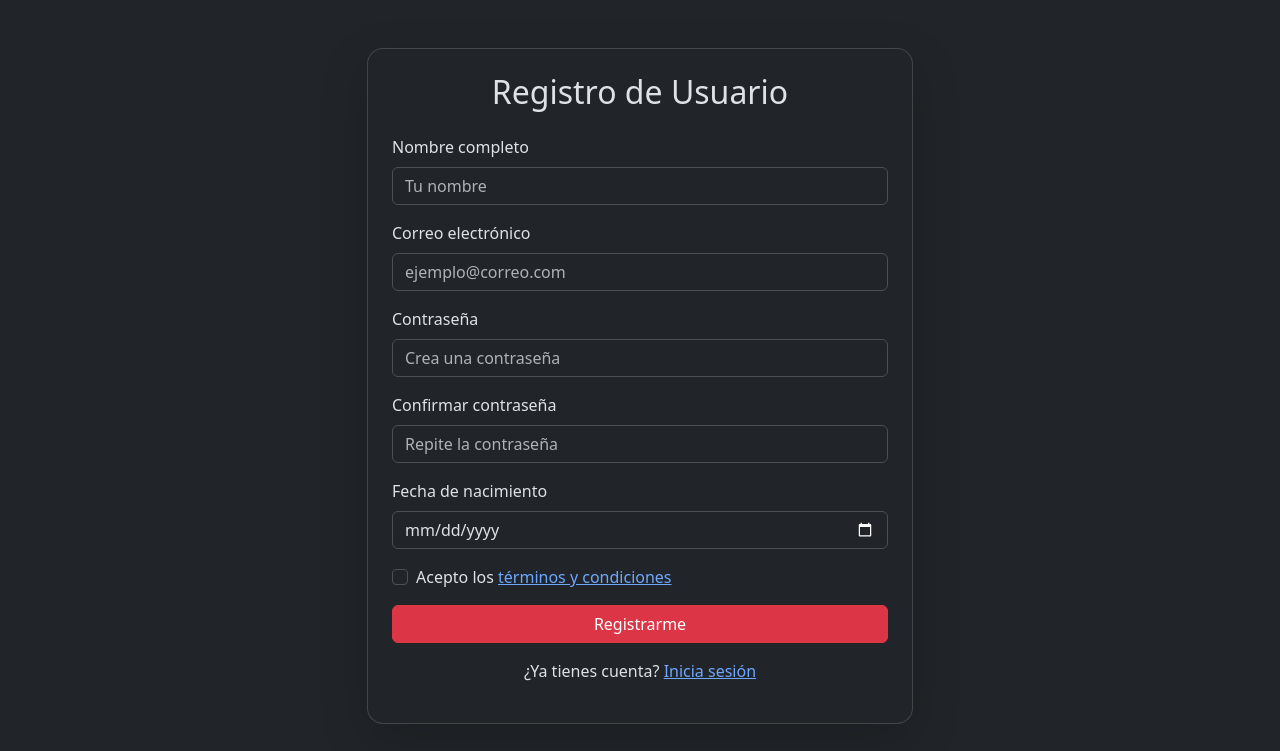
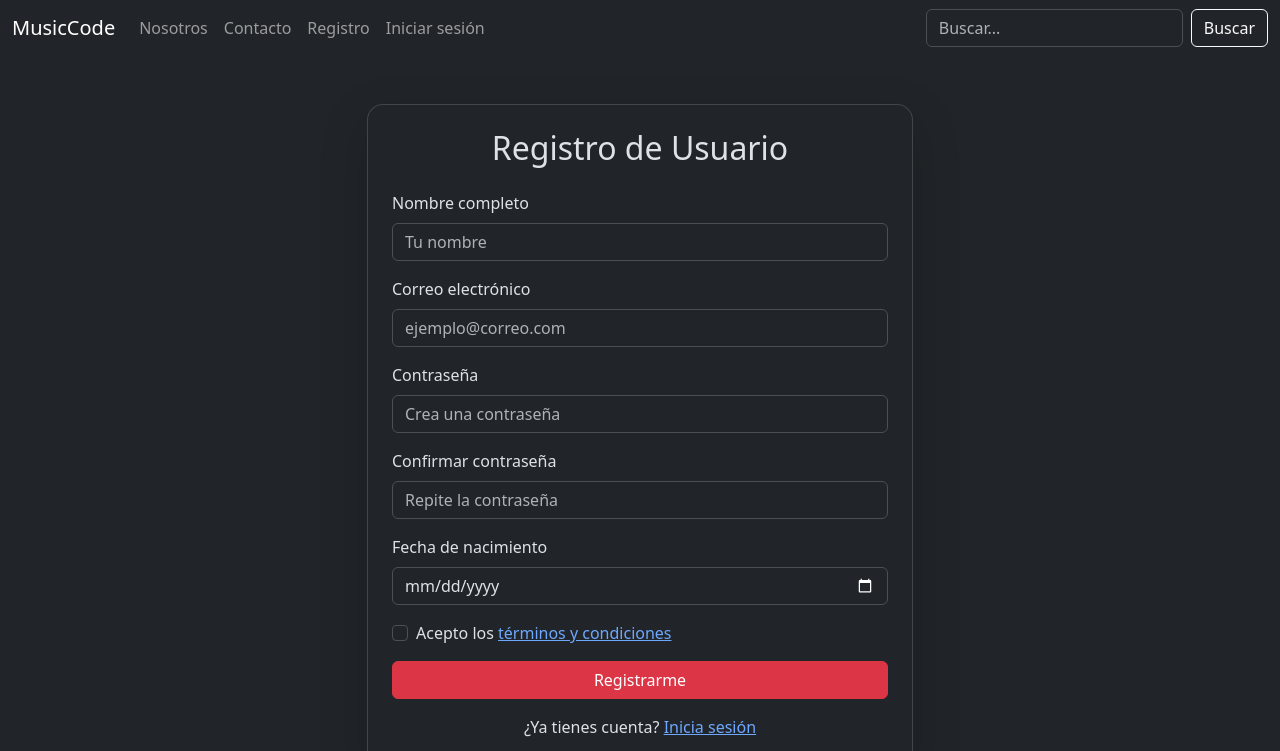
Before and after one commit to marilamas02-cloud/MusicCode, a plain HTML site: page pages/registro.html in a window 1280 px wide. Shown: the top 751 px of the page. Drawn offline with nearby package versions, Linux system fonts and the light colour scheme.

Commit message:
agrego nav y footer a la nueva rama de registro

```diff
--- a/pages/registro.html
+++ b/pages/registro.html
@@ -28,7 +28,54 @@
   </head>
 
  <body>
-    <header></header>
+    <header>
+      <nav class="navbar navbar-expand-lg navbar-dark bg-dark">
+        <div class="container-fluid">
+          <a class="navbar-brand" href="../index.html">MusicCode</a>
+          <button
+            class="navbar-toggler"
+            type="button"
+            data-bs-toggle="collapse"
+            data-bs-target="#navbarContent"
+            aria-controls="navbarContent"
+            aria-expanded="false"
+            aria-label="Toggle navigation"
+          >
+            <span class="navbar-toggler-icon"></span>
+          </button>
+
+          <div class="collapse navbar-collapse" id="navbarContent">
+            <ul class="navbar-nav me-auto mb-2 mb-lg-0">
+              <li class="nav-item">
+                <a class="nav-link" href="../pages/nosotros.html">Nosotros</a>
+              </li>
+              <li class="nav-item">
+                <a class="nav-link" href="../pages/contacto.html">Contacto</a>
+              </li>
+              <li class="nav-item">
+                <a class="nav-link" href="../pages/registro.html">Registro</a>
+              </li>
+              <li class="nav-item">
+                <a class="nav-link" href="../pages/login.html">Iniciar sesión</a>
+              </li>
+            </ul>
+
+            <form class="d-flex" role="search">
+              <input
+                class="form-control me-2"
+                type="search"
+                placeholder="Buscar..."
+                aria-label="Buscar"
+              />
+              <button class="btn btn-outline-light" type="submit">
+                Buscar
+              </button>
+            </form>
+          </div>
+        </div>
+      </nav>
+
+    </header>
      <main>
         <div class="container py-5">
         <div class="row justify-content-center">
@@ -132,8 +179,7 @@
     <footer>
       <div class="container">
         <div class="row text-center text-md-start">
-          <div class="col-md-3 mb-4 mb-md-0">
-          </div>
+          <div class="col-md-3 mb-4 mb-md-0"></div>
 
           <div class="col-md-2 mb-4">
             <h5 class="footer-title">Compañía</h5>
@@ -174,7 +220,7 @@
           </div>
         </div>
 
-        <div class="footer-bottom text-center text-md-start mt-4">
+        <div class="footer-bottom text-center text-md-start mt-4 p-5">
           <div class="row align-items-center">
             <div class="col-md-6">© 2025 MusicCode AB</div>
             <div class="col-md-6 text-md-end">
```
